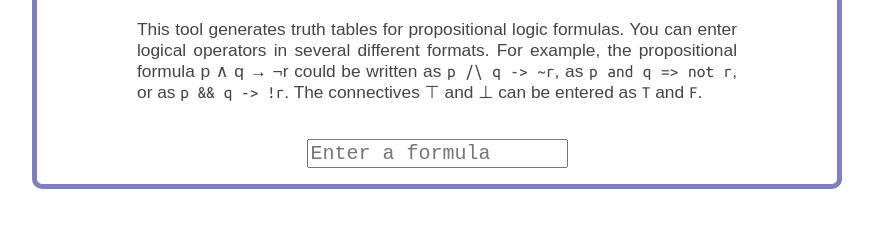
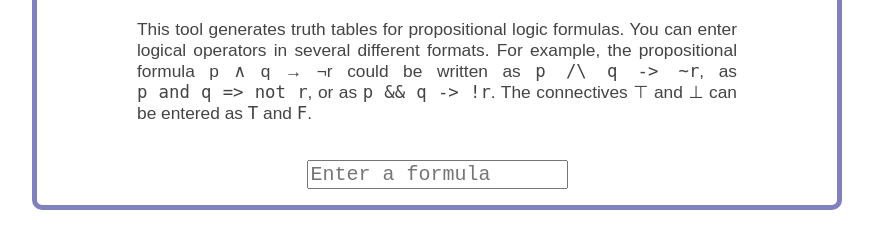
Before and after one commit to atalii/s3t, a plain HTML site: page index.html in a window 1280 px wide. Shown: the part 74-322 px from the top of the page, without its empty margins (203-1076 px from the left). Drawn offline with Linux system fonts and the light colour scheme.

Commit message:
use local fonts
also don't reach out to google fonts

```diff
--- a/css/style.css
+++ b/css/style.css
@@ -95,12 +95,12 @@ table.connectives-help {
 	display: inline-block;
 	text-align: center;
 	font-size: 150%;
-	font-family: 'Ubuntu Mono';
+	font-family: 'monospace';
 	margin: 10px 0 0 0;
 }
 
 tt {
-	font-family: 'Ubuntu Mono';
+	font-family: 'monospace';
 }
 
 table.connectives-help td {
--- a/index.html
+++ b/index.html
@@ -8,7 +8,6 @@
 		<script type="text/javascript" src="js/renderer.js"></script>
 		<script type="text/javascript" src="js/scanner.js"></script>
 		<script type="text/javascript" src="js/truth-table.js"></script>
-		<link href='http://fonts.googleapis.com/css?family=Ubuntu+Mono' rel='stylesheet' type='text/css'>
 		<link rel="stylesheet" type="text/css" href="css/style.css" />
 	</head>
 	<body>
```
